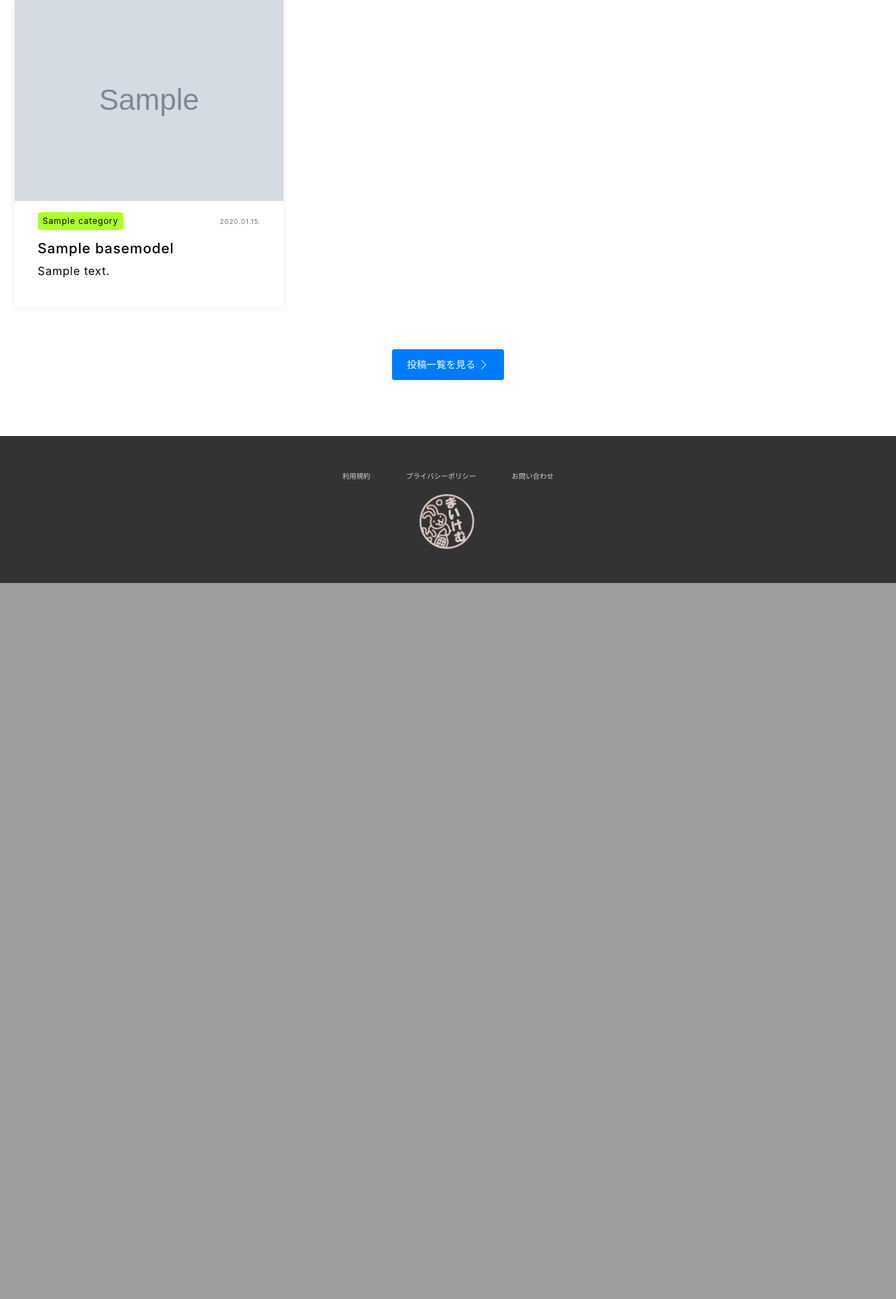
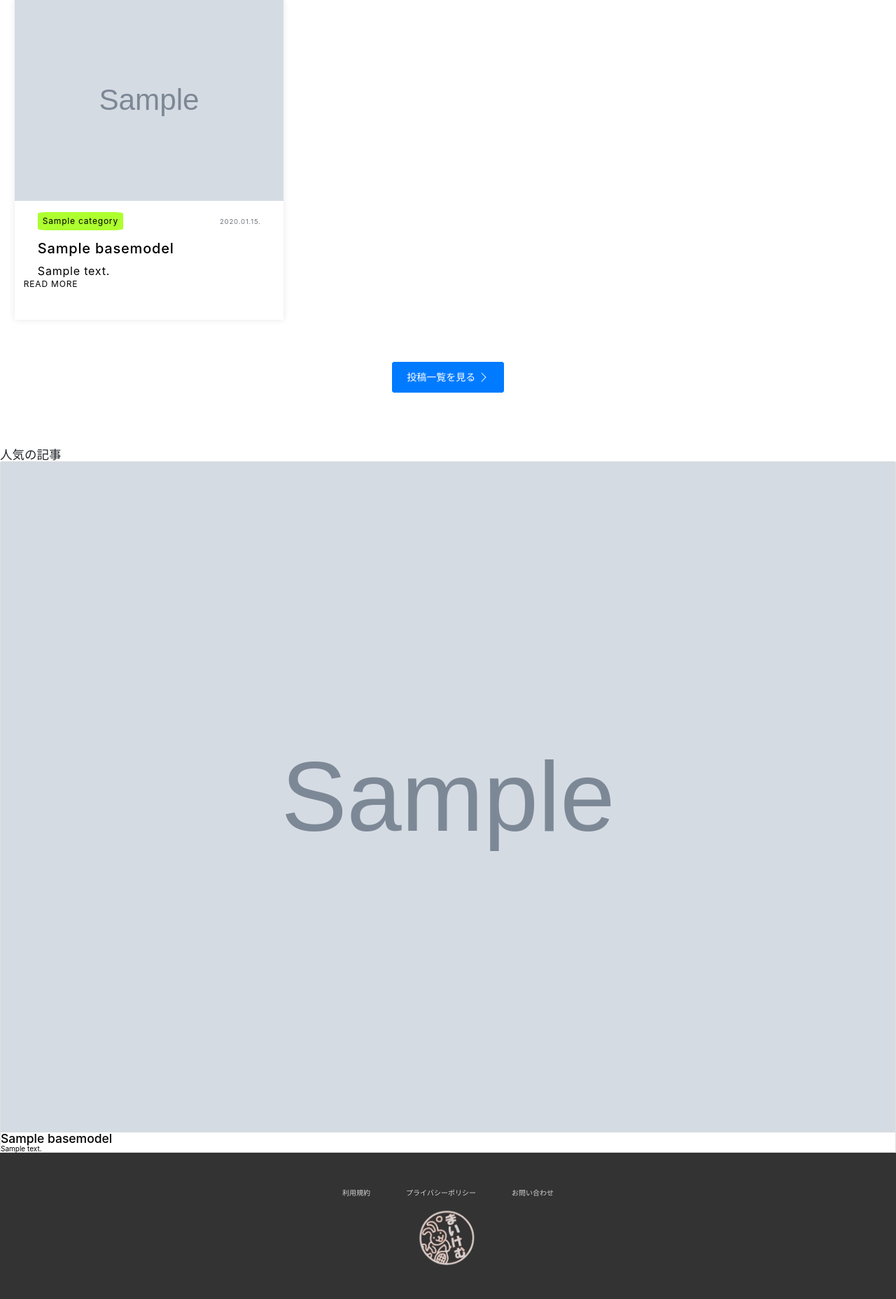
Before and after one commit to KaiTakahashi120329/maikemu_page, a Django app: page / in a window 1280 px wide. Shown: the part 1126-2982 px from the top of the page at 70% size. Before the commit the page ends 1959 px from the top, so only its background shows below. Run offline with Django 3.2, Linux system fonts and the light colour scheme; tables that the repository leaves empty hold one stand-in row (values such as "Sample post"); grey boxes marked "Sample" are stand-in pictures; style sheets or scripts are compiled from the project's sources; some libraries are stand-ins or nearby versions.

Commit message:
人気記事を見る のコンテンツ追加

```diff
--- a/app/blog/templates/base.html
+++ b/app/blog/templates/base.html
@@ -104,7 +104,8 @@
     {% endcomment %}
 
     {% block content %}
-    <main>
+    <div class="grid_wrapper">
+      <main class="main">
         <div class="main__imageWrapper">
           <img src="../../media/base/sample.jpg" alt="まいけむSTC">
         </div>
@@ -132,6 +133,9 @@
                     <h3 class="popular-article__content-title">{{ publish.title }}</h3>
                     <p class="popular-article__content-subTitle">{{ publish.description }}</p>
                   </section>
+                  <div class="popular-article__content-textLink">
+                    <span>READ MORE</span>
+                  </div>
                 </div>
               </a>
             </article>
@@ -146,8 +150,34 @@
             </a>
           </div>
         </div>
+      </main>
 
-    </main>
+      <!-- morePopular-article -->
+      <div class="morePopular-article__wrapper--position">
+        <section class="morePopular-article__wrapper">
+          <h3>人気の記事</h3>
+          {% for publish in publish_list|slice:"3" %}
+          <article class="card morePopular-article">
+            <a class="morePopular-article__link" href='{% url 'detail' publish.pk %}'>
+
+              {% comment %} ここの画像サイズは固定値 or obj-fitで固定にすべき {% endcomment %}
+              {% if publish.image %}
+              <img src="../../media/{{ publish.image }}" alt="">
+              {% else %}
+              <img src="../../media/header/header-logo_2012.jpg" alt="">
+              {% endif %}
+              {% comment %} ここの画像サイズは固定値 or obj-fitで固定にすべき {% endcomment %}
+
+              <section class="morePopular-article__content-textBox">
+                <h3 class="morePopular-article__content-title">{{ publish.title }}</h3>
+                <p class="morePopular-article__content-subTitle">{{ publish.description }}</p>
+              </section>
+            </a>
+          </article>
+          {% endfor %}
+        </section>
+      </div>
+    </div>
     {% endblock content %}
 
     {% comment %}
```
Lines whose indentation alone changed are shown as unchanged.
